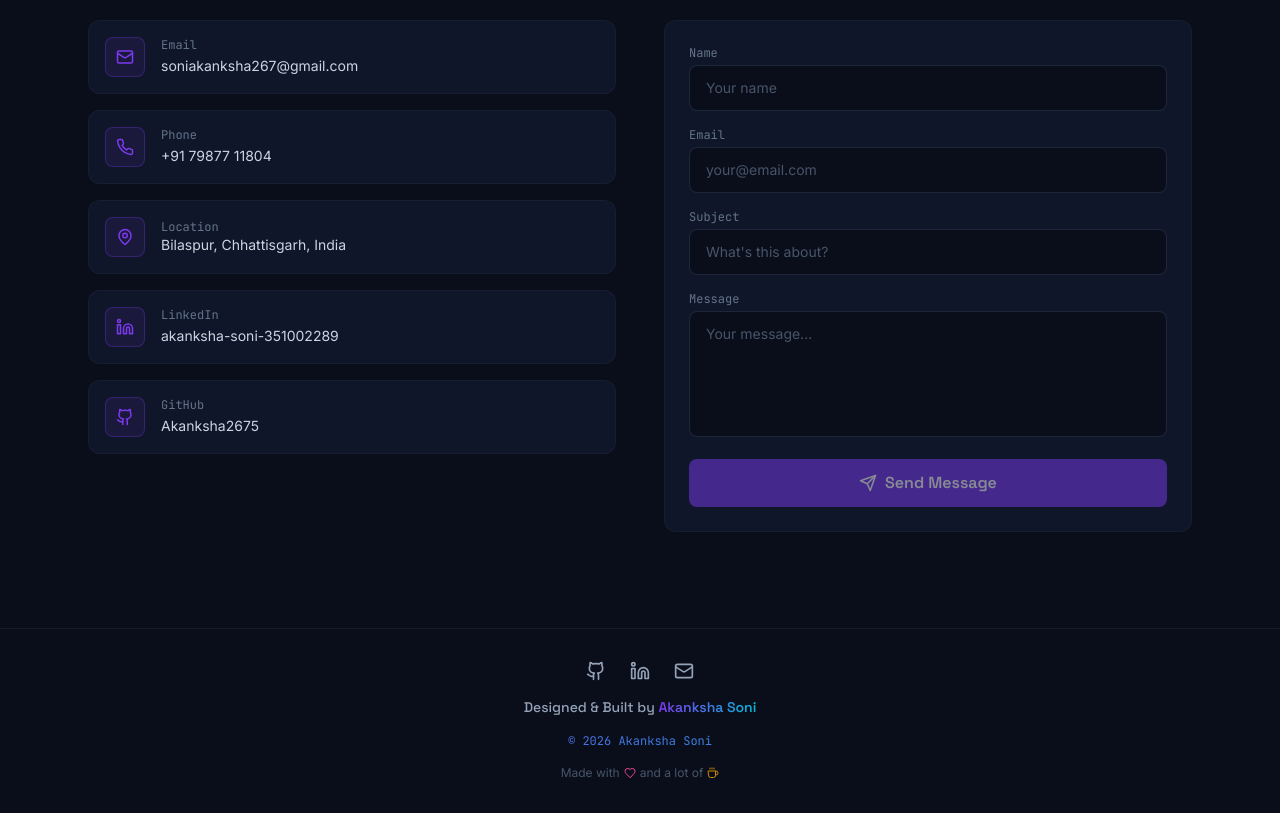
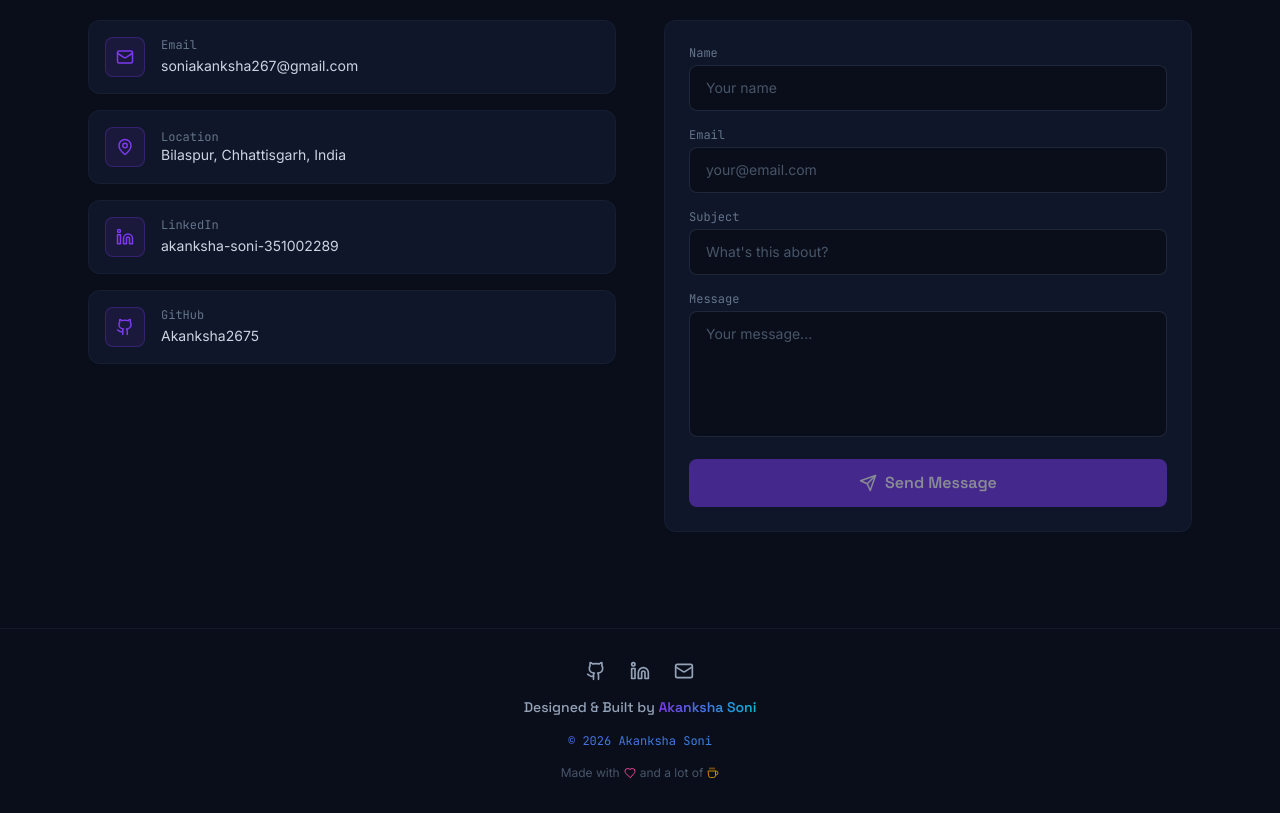
Before and after one commit to Akanksha2675/Akanksha-Soni-Portfolio, a React (Vite) app: page / in a window 1280 px wide. Shown: the part 4800-5613 px from the top of the page. Built offline with nearby package versions, Linux system fonts and the light colour scheme.

Commit message:
Updated Contact.tsx

```diff
--- a/src/components/Contact.tsx
+++ b/src/components/Contact.tsx
@@ -3,7 +3,6 @@ import { Mail, Phone, MapPin, Linkedin, Github, Send, Loader2, CheckCircle, Aler
 
 const CONTACT_INFO = [
   { icon: Mail, label: 'Email', value: 'soniakanksha267@gmail.com', href: 'mailto:soniakanksha267@gmail.com' },
-  { icon: Phone, label: 'Phone', value: '+91 79877 11804', href: 'tel:+917987711804' },
   { icon: MapPin, label: 'Location', value: 'Bilaspur, Chhattisgarh, India', href: undefined },
   { icon: Linkedin, label: 'LinkedIn', value: 'akanksha-soni-351002289', href: 'https://www.linkedin.com/in/akanksha-soni-351002289' },
   { icon: Github, label: 'GitHub', value: 'Akanksha2675', href: 'https://github.com/Akanksha2675' },
```
